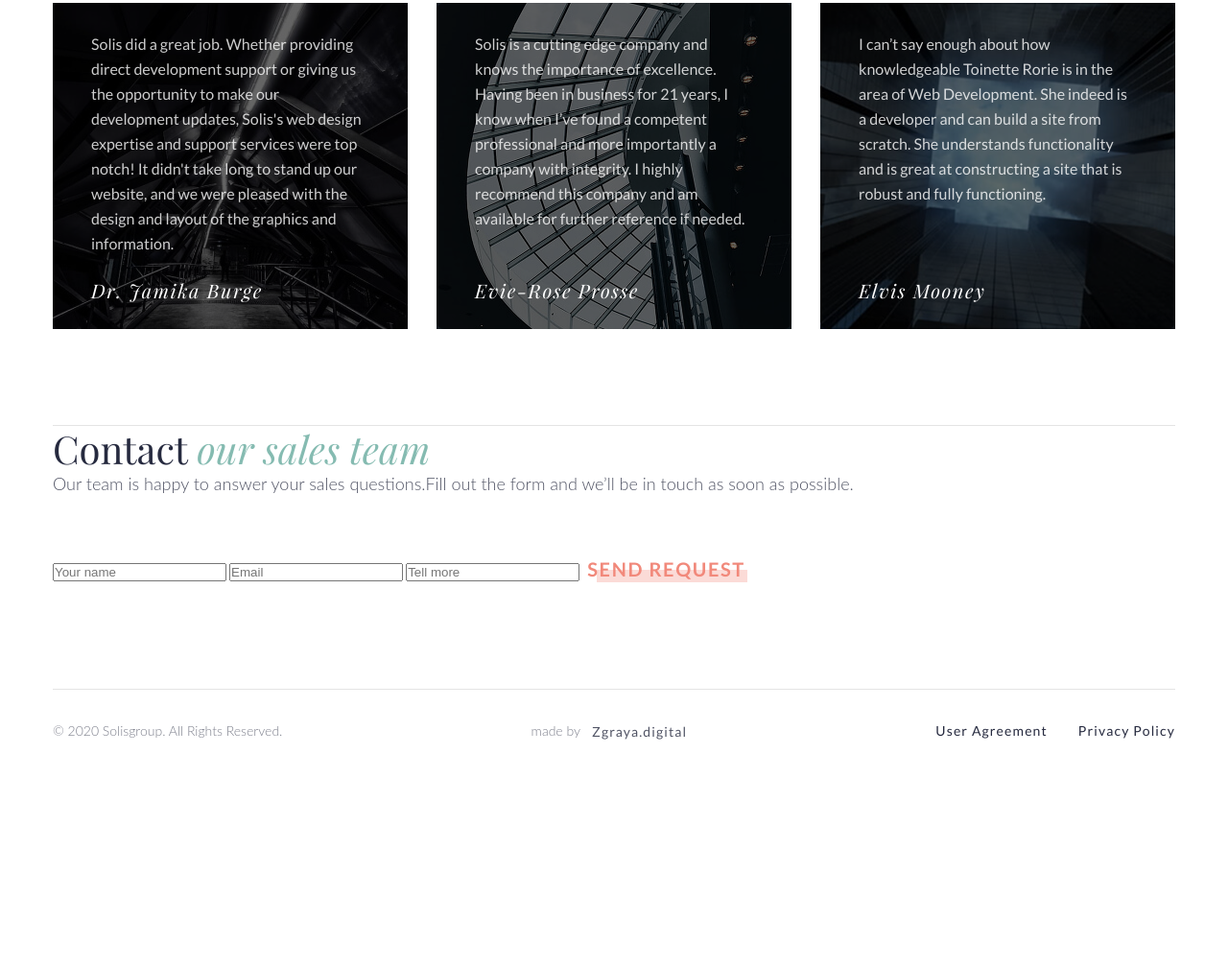
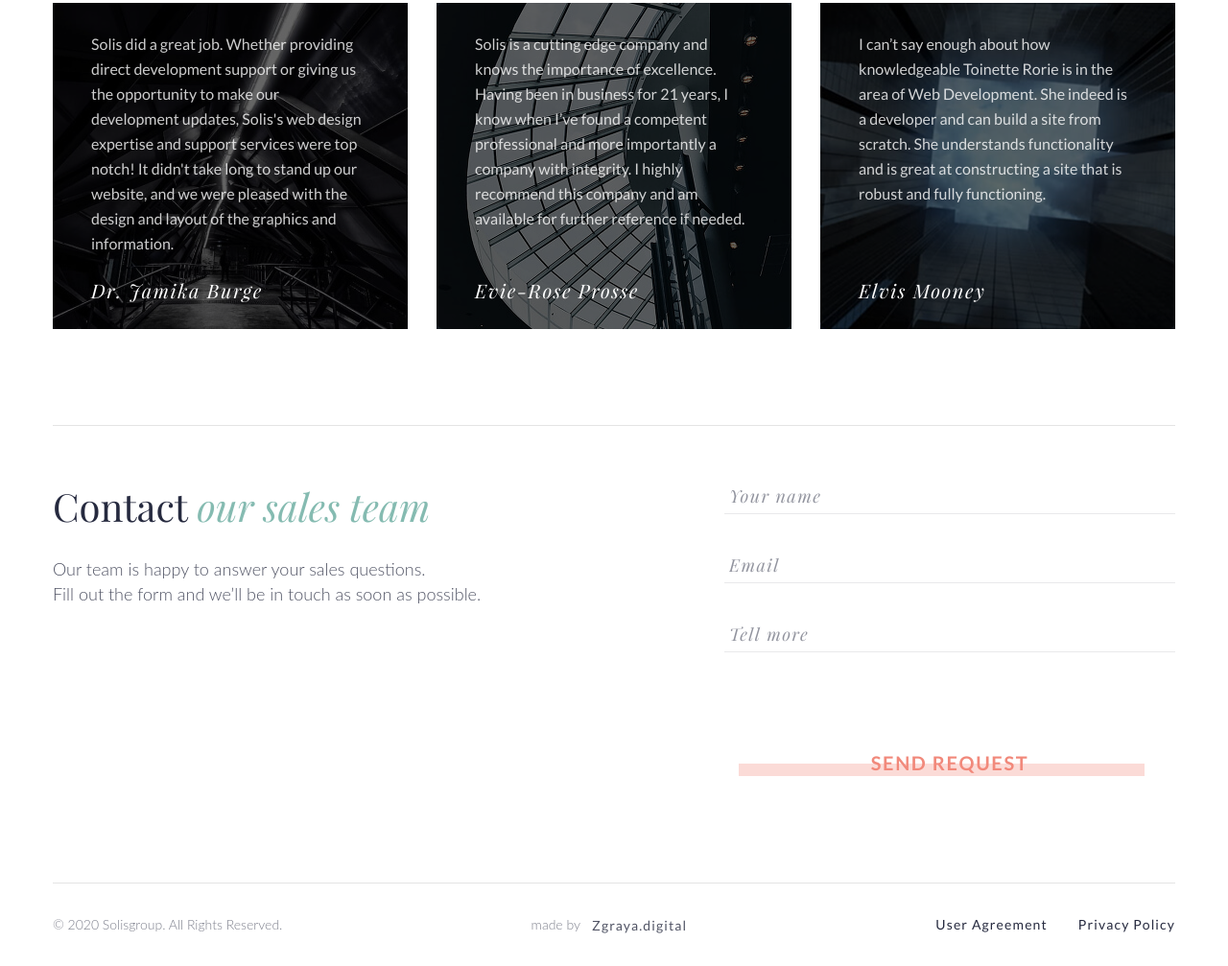
Before and after one commit to NatalinaMatioshko/first-exam-project, a plain HTML site: page index.html in a window 1280 px wide. Shown: the part 4714-5721 px from the top of the page at 96% size. Before the commit the page ends 5519 px from the top, so only its background shows below. Drawn offline with Linux system fonts and the light colour scheme; files whose address does not match are found by name; a web font is replaced by a local one.

Commit message:
add styles for contact section, form

```diff
--- a/index.html
+++ b/index.html
@@ -289,14 +289,14 @@
       </section>
       <!-- =================CONTACT======================== -->
       <section class="section section_8 margin_2">
-        <!-- <div class="container"> -->
-        <div>
+        <div class="contact">
+          <div class="contact_info">
             <h2 class="title title_2">
               Contact <span class="title_italic">our sales team</span>
             </h2>
             <p class="text">
-            Our team is happy to answer your sales questions.Fill out the form
-            and we’ll be in touch as soon as possible.
+              Our team is happy to answer your sales questions. <br />
+              Fill out the form and we’ll be in touch as soon as possible.
             </p>
           </div>
 
@@ -308,7 +308,12 @@
               placeholder="Your name"
             />
 
-          <input class="input" type="email" name="email" placeholder="Email" />
+            <input
+              class="input"
+              type="email"
+              name="email"
+              placeholder="Email"
+            />
 
             <input
               class="input"
@@ -316,10 +321,9 @@
               name="text"
               placeholder="Tell more"
             />
-
             <button class="btn btn_cont" type="submit">send request</button>
           </form>
-        <!-- </div> -->
+        </div>
       </section>
     </main>
 
--- a/scss/main.scss
+++ b/scss/main.scss
@@ -590,6 +590,44 @@
 }
 // <!-- =================CONTACT=============
 
+.contact {
+  @include m.flex(space-between);
+  align-items: start;
+  margin-top: 60px;
+  &_info {
+    max-width: 470px;
+  }
+}
+.form {
+  min-width: 470px;
+  display: flex;
+  flex-direction: column;
+  gap: 40px;
+}
+.input {
+  border: none;
+  border-bottom: 1px solid rgba(v.$main-text-color, 0.1);
+  height: 32px;
+  // width: 100%;
+  padding: 10px;
+  outline: none;
+  padding: 5px;
+
+  &::placeholder {
+    font-family: v.$font-secondary;
+    font-style: italic;
+    font-weight: v.$main-font-weight;
+    font-size: v.$main-font-size;
+    line-height: 1.11;
+    letter-spacing: 0.08em;
+    color: v.$main-text-color;
+    opacity: 0.5;
+  }
+}
+.section_8 .text {
+  padding-top: 29px;
+}
+
 // <!-- =================footer======================== -->
 
 .footer::before {
```
Also changed, not shown: css/main.css, 2 other files. Lines whose indentation alone changed are shown as unchanged.
